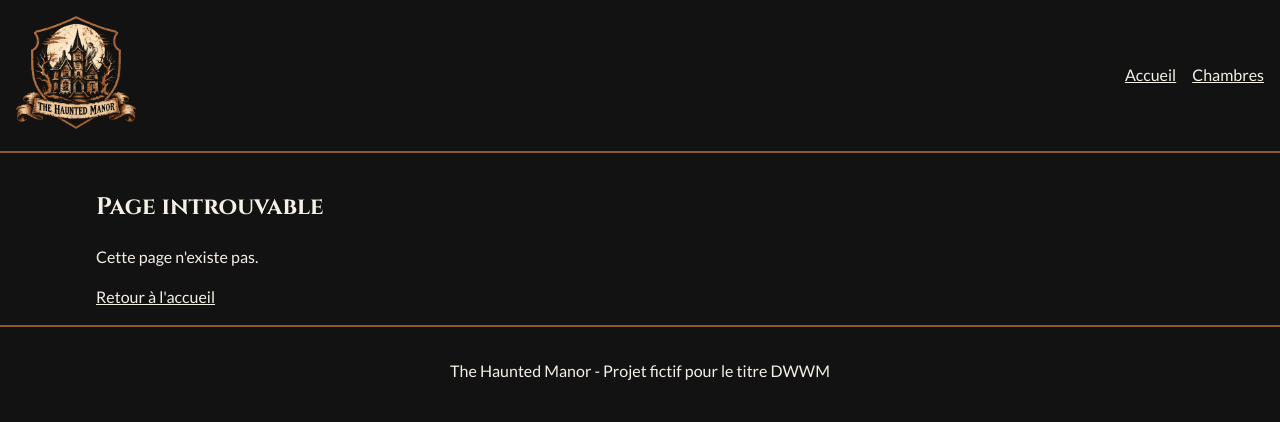
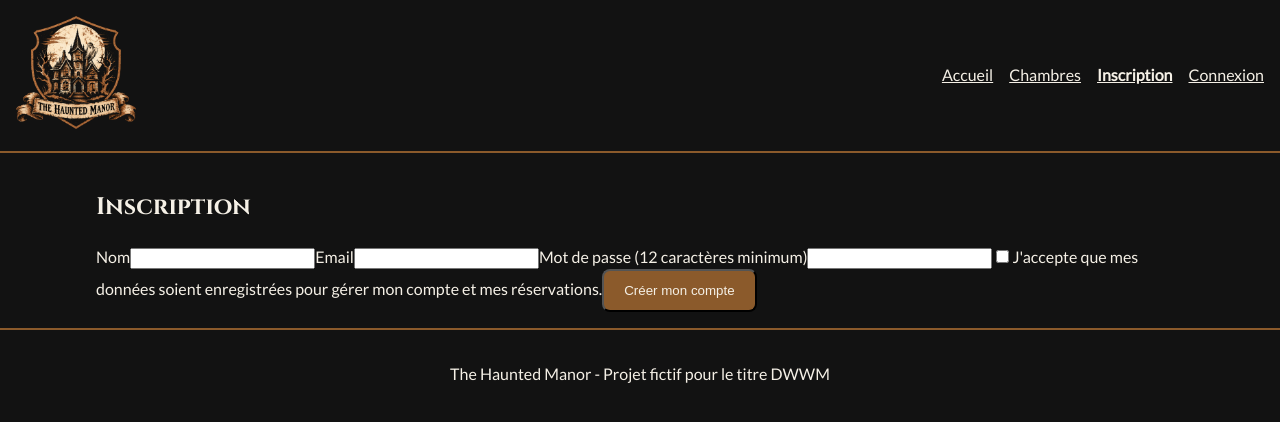
Before and after one commit to lagrcdev/the-haunted-manor, a React app in the folder frontend/: page /inscription in a window 1280 px wide. Shown: the top 422 px of the page. Built offline with nearby package versions, Linux system fonts and the light colour scheme; no server answers; the HTML template or start-up script is replaced by a standard one.

Commit message:
Ajout de l'inscription et de la connexion

```diff
--- a/frontend/src/App.jsx
+++ b/frontend/src/App.jsx
@@ -1,3 +1,4 @@
+import { useEffect, useState } from 'react'
 import { Route, Routes } from 'react-router-dom'
 import Entete from './components/Entete.jsx'
 import PiedDePage from './components/PiedDePage.jsx'
@@ -5,16 +6,34 @@ import Accueil from './pages/Accueil.jsx'
 import Introuvable from './pages/Introuvable.jsx'
 import Chambres from './pages/Chambres.jsx'
 import ChambreDetail from './pages/ChambreDetail.jsx'
+import Inscription from './pages/Inscription.jsx'
+import Connexion from './pages/Connexion.jsx'
+import { envoyer } from './api.js'
 
 function App() {
-    return (
+  const [utilisateur, setUtilisateur] = useState(null)
+
+  useEffect(() => {
+    fetch('/api/moi')
+      .then((reponse) => (reponse.ok ? reponse.json() : null))
+      .then((donnees) => setUtilisateur(donnees))
+  }, [])
+
+  async function deconnecter() {
+    await envoyer('POST', '/api/deconnexion')
+    setUtilisateur(null)
+  }
+
+  return (
     <>
-      <Entete />
+      <Entete utilisateur={utilisateur} onDeconnexion={deconnecter} />
       <main>
         <Routes>
           <Route path="/" element={<Accueil />} />
           <Route path="/chambres" element={<Chambres />} />
           <Route path="/chambres/:id" element={<ChambreDetail />} />
+          <Route path="/inscription" element={<Inscription />} />
+          <Route path="/connexion" element={<Connexion onConnexion={setUtilisateur} />} />
           <Route path="*" element={<Introuvable />} />
         </Routes>
       </main>
--- /dev/null
+++ b/frontend/src/api.js
@@ -0,0 +1,16 @@
+export async function envoyer(methode, adresse, donnees) {
+  const reponseJeton = await fetch('/api/csrf')
+  const { jeton } = await reponseJeton.json()
+
+  const reponse = await fetch(adresse, {
+    method: methode,
+    headers: {
+      'Content-Type': 'application/json',
+      'X-CSRF-Token': jeton,
+    },
+    body: donnees ? JSON.stringify(donnees) : undefined,
+  })
+
+  const corps = await reponse.json()
+  return { ok: reponse.ok, corps }
+}
--- a/frontend/src/components/Entete.jsx
+++ b/frontend/src/components/Entete.jsx
@@ -1,6 +1,6 @@
 import { Link, NavLink } from 'react-router-dom'
 
-function Entete() {
+function Entete({ utilisateur, onDeconnexion }) {
   return (
     <header>
       <Link to="/">
@@ -10,6 +10,17 @@ function Entete() {
       <nav>
         <NavLink to="/">Accueil</NavLink>
         <NavLink to="/chambres">Chambres</NavLink>
+        {utilisateur ? (
+          <>
+            <span>Bonjour {utilisateur.nom}</span>
+            <button type="button" onClick={onDeconnexion}>Déconnexion</button>
+          </>
+        ) : (
+          <>
+            <NavLink to="/inscription">Inscription</NavLink>
+            <NavLink to="/connexion">Connexion</NavLink>
+          </>
+        )}
       </nav>
     </header>
   )
--- /dev/null
+++ b/frontend/src/pages/Connexion.jsx
@@ -0,0 +1,46 @@
+import { useState } from 'react'
+import { useNavigate } from 'react-router-dom'
+import { envoyer } from '../api.js'
+
+function Connexion({ onConnexion }) {
+  const navigate = useNavigate()
+  const [email, setEmail] = useState('')
+  const [motDePasse, setMotDePasse] = useState('')
+  const [erreur, setErreur] = useState('')
+
+  async function valider(evenement) {
+    evenement.preventDefault()
+    setErreur('')
+
+    const resultat = await envoyer('POST', '/api/connexion', {
+      email,
+      mot_de_passe: motDePasse,
+    })
+
+    if (resultat.ok) {
+      onConnexion(resultat.corps)
+      navigate('/')
+    } else {
+      setErreur(resultat.corps.erreur)
+    }
+  }
+
+  return (
+    <section className="formulaire">
+      <h1>Connexion</h1>
+      <form onSubmit={valider}>
+        <label htmlFor="email">Email</label>
+        <input id="email" type="email" value={email} onChange={(e) => setEmail(e.target.value)} required />
+
+        <label htmlFor="mdp">Mot de passe</label>
+        <input id="mdp" type="password" value={motDePasse} onChange={(e) => setMotDePasse(e.target.value)} required />
+
+        {erreur && <p role="alert" className="erreur">{erreur}</p>}
+
+        <button type="submit" className="bouton">Se connecter</button>
+      </form>
+    </section>
+  )
+}
+
+export default Connexion
--- /dev/null
+++ b/frontend/src/pages/Inscription.jsx
@@ -0,0 +1,67 @@
+import { useState } from 'react'
+import { Link } from 'react-router-dom'
+import { envoyer } from '../api.js'
+
+function Inscription() {
+  const [nom, setNom] = useState('')
+  const [email, setEmail] = useState('')
+  const [motDePasse, setMotDePasse] = useState('')
+  const [consentement, setConsentement] = useState(false)
+  const [erreur, setErreur] = useState('')
+  const [reussi, setReussi] = useState(false)
+
+  async function valider(evenement) {
+    evenement.preventDefault()
+    setErreur('')
+
+    const resultat = await envoyer('POST', '/api/inscription', {
+      nom,
+      email,
+      mot_de_passe: motDePasse,
+      consentement,
+    })
+
+    if (resultat.ok) {
+      setReussi(true)
+    } else {
+      setErreur(resultat.corps.erreur)
+    }
+  }
+
+  if (reussi) {
+    return (
+      <section className="formulaire">
+        <h1>Compte créé</h1>
+        <p>Votre compte a bien été créé.</p>
+        <Link to="/connexion" className="bouton">Se connecter</Link>
+      </section>
+    )
+  }
+
+  return (
+    <section className="formulaire">
+      <h1>Inscription</h1>
+      <form onSubmit={valider}>
+        <label htmlFor="nom">Nom</label>
+        <input id="nom" type="text" value={nom} onChange={(e) => setNom(e.target.value)} required />
+
+        <label htmlFor="email">Email</label>
+        <input id="email" type="email" value={email} onChange={(e) => setEmail(e.target.value)} required />
+
+        <label htmlFor="mdp">Mot de passe (12 caractères minimum)</label>
+        <input id="mdp" type="password" value={motDePasse} onChange={(e) => setMotDePasse(e.target.value)} required minLength="12" />
+
+        <label htmlFor="consentement">
+          <input id="consentement" type="checkbox" checked={consentement} onChange={(e) => setConsentement(e.target.checked)} />
+          J'accepte que mes données soient enregistrées pour gérer mon compte et mes réservations.
+        </label>
+
+        {erreur && <p role="alert" className="erreur">{erreur}</p>}
+
+        <button type="submit" className="bouton">Créer mon compte</button>
+      </form>
+    </section>
+  )
+}
+
+export default Inscription
```
